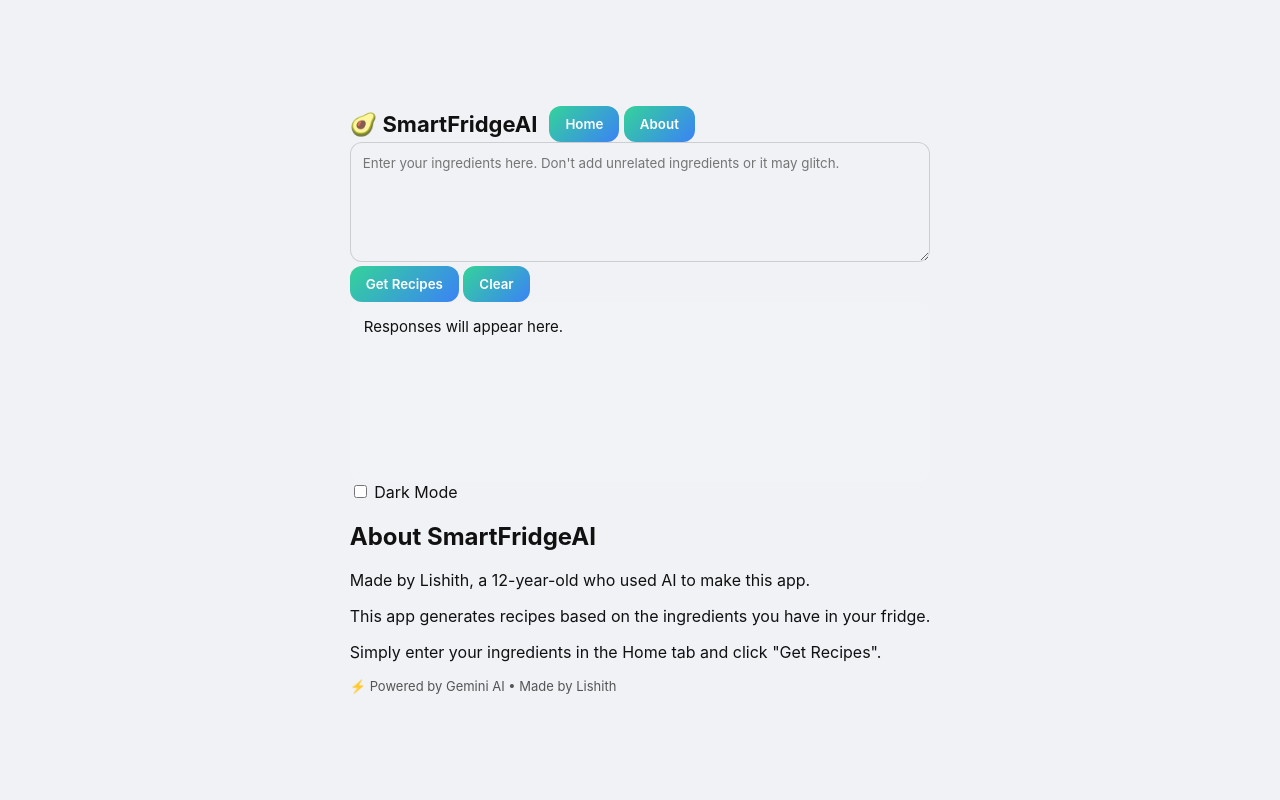
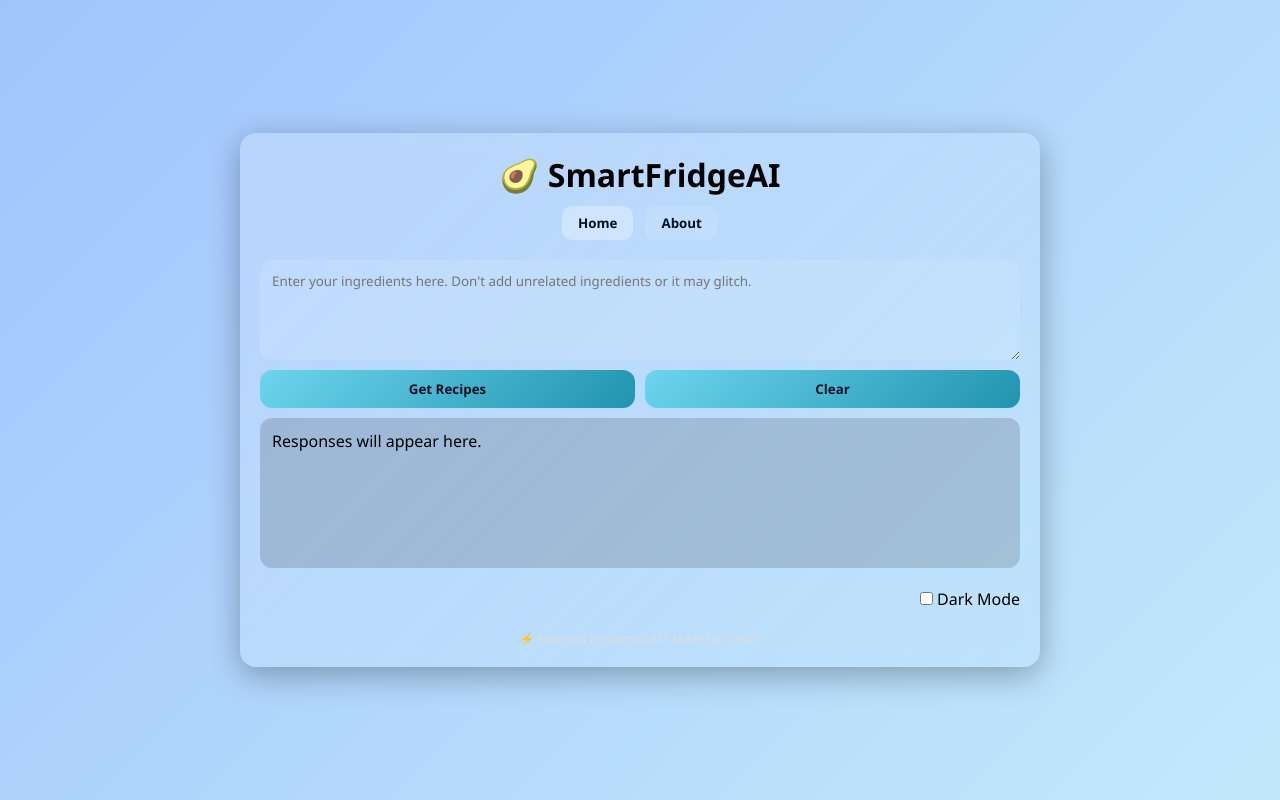
Before and after one commit to SmartFridgeAI/SmartFridgeAI, a plain HTML site: page index.html in a window 1280 px wide. Drawn offline with Linux system fonts and the light colour scheme.

Commit message:
Update style.css

```diff
--- a/style.css
+++ b/style.css
@@ -1,42 +1,38 @@
-:root {
-  --bg:#f0f2f5;
-  --glass:rgba(255,255,255,0.4);
-  --border:rgba(0,0,0,0.15);
-  --gradient:linear-gradient(135deg,#34d399,#3b82f6);
-  --text:#111;
-  --muted:#555;
-}
+/* Reset & globals */
+* { box-sizing: border-box; margin: 0; padding: 0; font-family: 'Segoe UI', sans-serif; }
+body { min-height: 100vh; display: flex; justify-content: center; align-items: center; background: linear-gradient(135deg, #a1c4fd, #c2e9fb); transition: background 0.5s; }
+body.dark { background: linear-gradient(135deg, #ff8c42, #000000); color: #fff; }
 
-body.dark {
-  --bg:#1e1e2f;
-  --glass:rgba(255,255,255,0.08);
-  --border:rgba(255,255,255,0.1);
-  --gradient:linear-gradient(135deg,#f97316,#f43f5e);
-  --text:#e6eef8;
-  --muted:#9fb6d2;
-}
+.container { width: 90%; max-width: 800px; background: linear-gradient(135deg, rgba(255,255,255,0.2), rgba(255,255,255,0.05)); border-radius: 16px; padding: 20px; box-shadow: 0 8px 32px rgba(0,0,0,0.3); backdrop-filter: blur(8px); animation: fadeIn 1s ease; }
 
-* {box-sizing:border-box; font-family:"Inter",sans-serif; transition: all 0.3s;}
+header { display: flex; flex-direction: column; align-items: center; margin-bottom: 20px; }
+header h1 { margin-bottom: 10px; text-align: center; animation: slideDown 1s ease; }
+nav { display: flex; gap: 12px; }
+.tab-btn { padding: 8px 16px; border-radius: 10px; border: none; cursor: pointer; background: rgba(255,255,255,0.1); transition: all 0.3s; }
+.tab-btn:hover { background: rgba(255,255,255,0.2); }
+.tab-btn.active { background: rgba(255,255,255,0.3); font-weight: bold; }
 
-body {
-  margin:0; min-height:100vh; display:flex; justify-content:center; align-items:center; background:var(--bg); padding:20px; color:var(--text);
-}
+main { display: flex; flex-direction: column; gap: 20px; }
+.tab { display: none; flex-direction: column; gap: 10px; animation: fadeIn 0.5s ease; }
+.tab.active { display: flex; }
 
-.app-card {
-  width:800px; max-width:100%; background:var(--glass); border-radius:20px; padding:20px; backdrop-filter: blur(12px); border:1px solid var(--border); box-shadow:0 8px 40px rgba(0,0,0,0.4); display:flex; flex-direction:column; gap:16px;
-}
+textarea { width: 100%; min-height: 100px; padding: 12px; border-radius: 12px; border: none; background: rgba(255,255,255,0.1); color: inherit; resize: vertical; overflow-y: auto; transition: background 0.3s; }
+textarea:focus { outline: 2px solid rgba(255,255,255,0.5); }
 
-header {display:flex; align-items:center; gap:12px;}
-.logo {width:48px; height:48px; display:grid; place-items:center; font-size:24px; background:var(--gradient); border-radius:12px;}
-h1 {margin:0; font-size:22px;}
+.buttons { display: flex; gap: 10px; }
+button { flex: 1; padding: 10px; border-radius: 12px; border: none; cursor: pointer; background: linear-gradient(135deg, #6dd5ed, #2193b0); color: #021124; font-weight: 600; transition: all 0.3s; }
+body.dark button { background: linear-gradient(135deg, #ff512f, #dd2476); color: #fff; }
+button:hover { transform: scale(1.05); }
 
-textarea {width:100%; min-height:120px; border-radius:12px; border:1px solid var(--border); padding:12px; background:rgba(255,255,255,0.05); color:var(--text); resize:vertical;}
+.output { min-height: 150px; padding: 12px; border-radius: 12px; background: rgba(0,0,0,0.15); overflow-y: auto; transition: background 0.3s; }
+body.dark .output { background: rgba(255,255,255,0.15); color: #fff; }
 
-.row {display:flex; gap:12px;}
-button {padding:10px 16px; border:none; border-radius:12px; font-weight:600; cursor:pointer; background:var(--gradient); color:white; transition: transform 0.15s;}
-button:hover {transform:scale(1.05);}
+.dark-mode-toggle { text-align: right; margin-top: 10px; }
+footer { text-align: center; font-size: 12px; margin-top: 20px; color: #ddd; }
 
-.output {background:rgba(255,255,255,0.1); border-radius:12px; padding:14px; min-height:180px; white-space:pre-wrap; font-size:15px; line-height:1.5;}
+.about-card { padding: 20px; border-radius: 12px; background: rgba(255,255,255,0.1); backdrop-filter: blur(6px); animation: fadeIn 1s ease; }
+body.dark .about-card { background: rgba(255,255,255,0.1); color: #fff; }
 
-footer {display:flex; justify-content:space-between; align-items:center; font-size:13px; color:var(--muted);}
-.dark-mode-toggle {display:flex; align-items:center; gap:6px; cursor:pointer;}
+/* Animations */
+@keyframes fadeIn { from { opacity: 0; } to { opacity: 1; } }
+@keyframes slideDown { from { transform: translateY(-20px); opacity: 0; } to { transform: translateY(0); opacity: 1; } }
```
